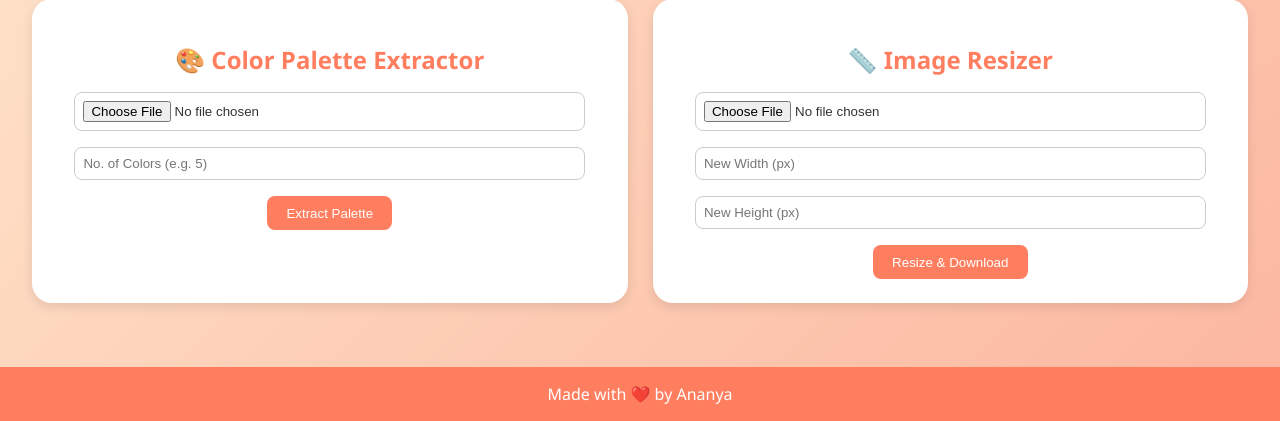
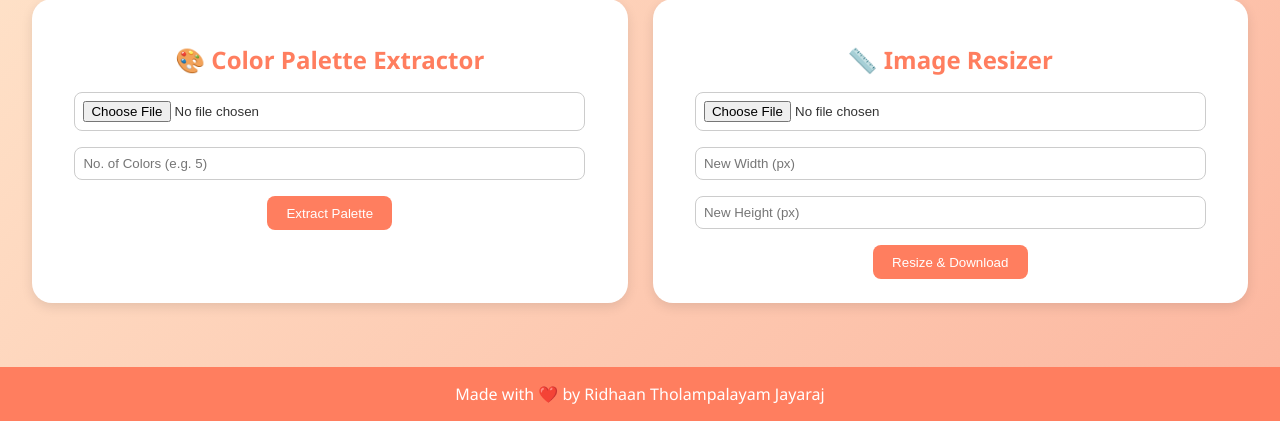
Before and after one commit to 96Ananya/SnapScribe-Smart-Image-Tools, a Flask app: page / in a window 1280 px wide. Shown: the part 469-890 px from the top of the page. Run offline with Flask 2, Linux system fonts and the light colour scheme.

Commit message:
Update index.html

```diff
--- a/templates/index.html
+++ b/templates/index.html
@@ -205,7 +205,7 @@
     </div>
 
     <footer>
-        Made with ❤️ by Ananya
+        Made with ❤️ by Ridhaan  Tholampalayam Jayaraj
     </footer>
 </body>
 </html>
```
